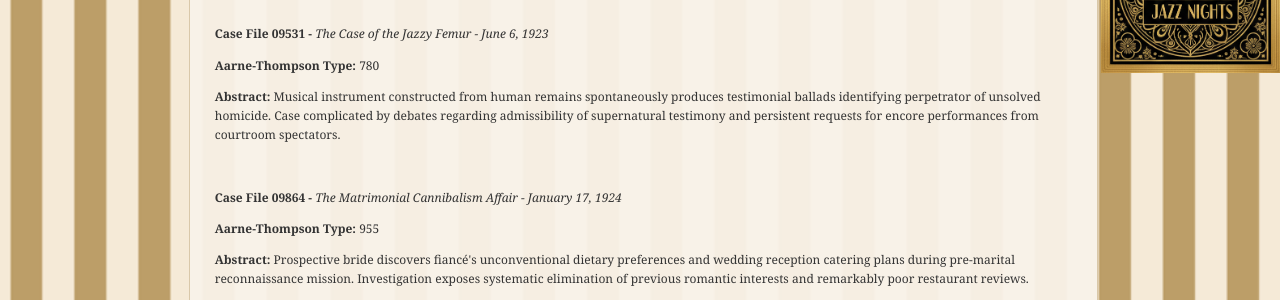
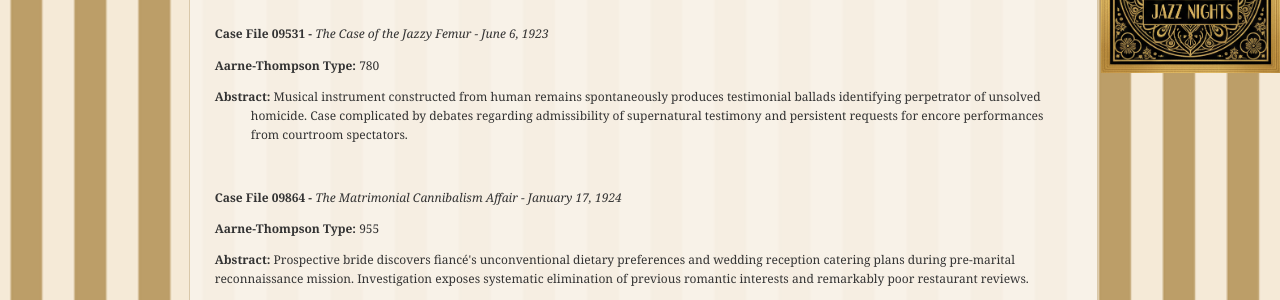
Before and after one commit to johnhopes-collab/grimmsdetectiveagency, a Jekyll site: the page built from casefiles.html, in a window 1280 px wide. Shown: the part 1162-1462 px from the top of the page. Built offline with Jekyll 4.4.1, drawn with Linux system fonts in a browser that asks for light colours.

Commit message:
Update casefiles.html

```diff
--- a/casefiles.html
+++ b/casefiles.html
@@ -17,8 +17,8 @@ title: Case Files
 <br>
 
 <p><b>Case File 09531 -</b><i> The Case of the Jazzy Femur - June 6, 1923</i></p>
-<p><b>Aarne-Thompson Type: </b>780</p>
-<p> <b>Abstract: </b> Musical instrument constructed from human remains spontaneously produces testimonial ballads identifying perpetrator of unsolved homicide. Case complicated by debates regarding admissibility of supernatural testimony and persistent requests for encore performances from courtroom spectators. </p>
+<p style="padding-left: 36px; text-indent: -36px;"><b>Aarne-Thompson Type: </b>780</p>
+<p style="padding-left: 36px; text-indent: -36px;"> <b>Abstract: </b> Musical instrument constructed from human remains spontaneously produces testimonial ballads identifying perpetrator of unsolved homicide. Case complicated by debates regarding admissibility of supernatural testimony and persistent requests for encore performances from courtroom spectators. </p>
 <br>
 
 <p><b>Case File 09864 -</b><i> The Matrimonial Cannibalism Affair - January 17, 1924</i></p>
```
